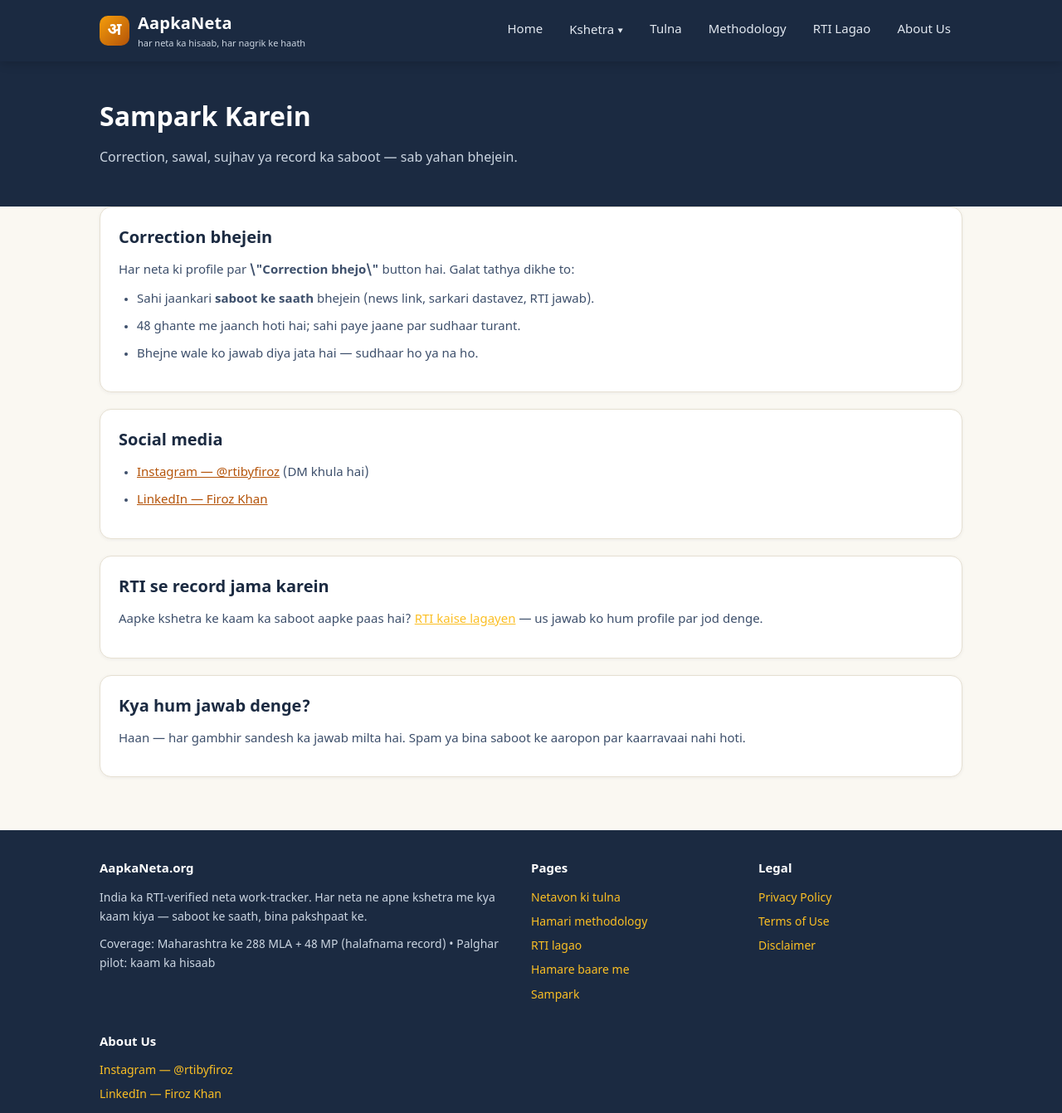
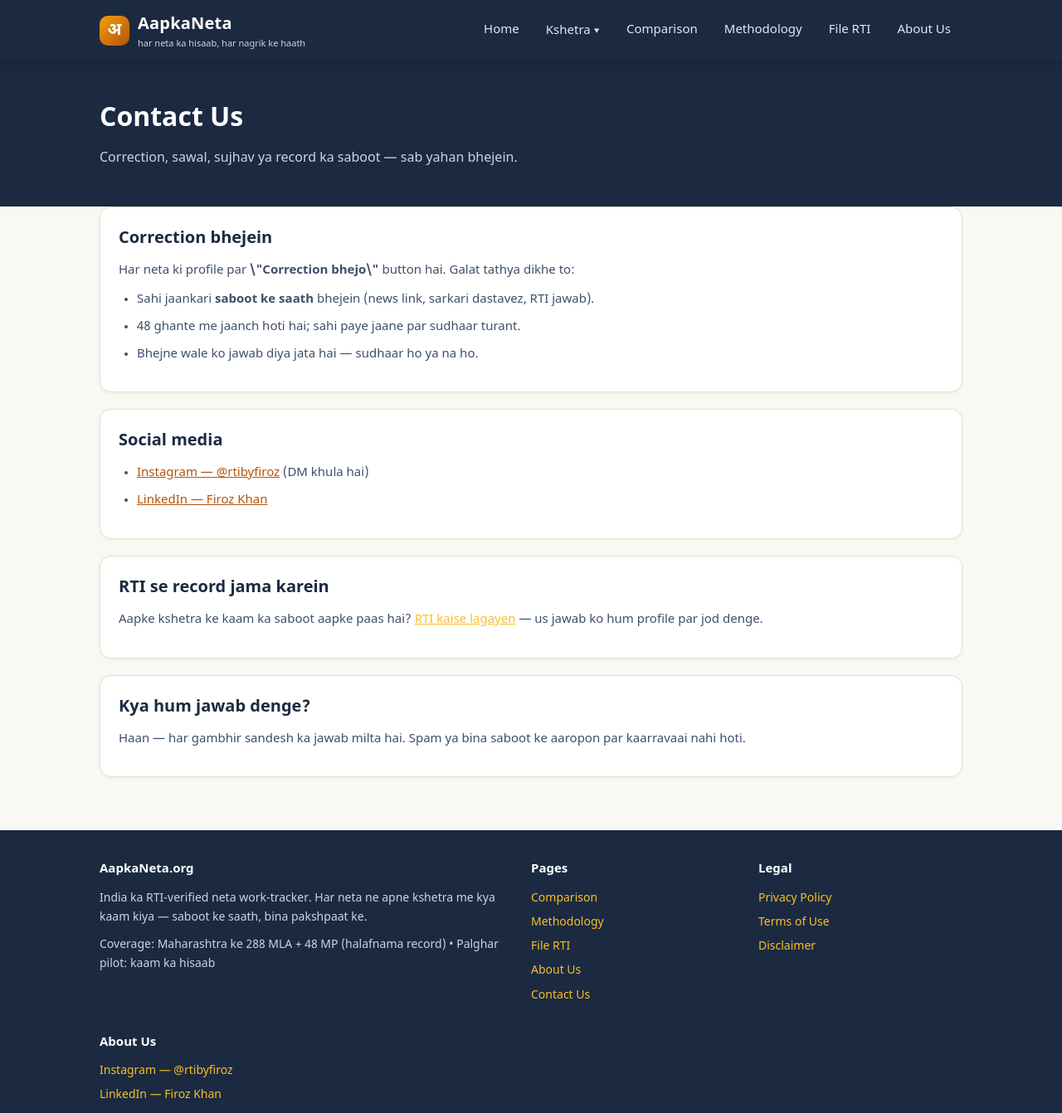
Before and after one commit to heartheakerboy/aapkaneta, an Astro site: page /contact in a window 1280 px wide. Shown: the top 1342 px of the page at 83% size. Built offline with nearby package versions, Linux system fonts and the light colour scheme; Astro itself is replaced by a stand-in of ours.

Commit message:
English page names: Comparison, Methodology, File RTI, About Us, Contact Us

```diff
--- a/src/layouts/Layout.astro
+++ b/src/layouts/Layout.astro
@@ -144,9 +144,9 @@ const { title, description = 'Har neta ka hisaab, har nagrik ke haath. RTI-verif
           <div class="nav-drop">
             <button id="kshetraBtn" aria-expanded="false" aria-controls="kshetraPanel">Kshetra ▾</button>
           </div>
-          <a href="/tulna">Tulna</a>
+          <a href="/tulna">Comparison</a>
           <a href="/methodology">Methodology</a>
-          <a href="/rti">RTI Lagao</a>
+          <a href="/rti">File RTI</a>
           <a href="/about">About Us</a>
         </nav>
       </div>
@@ -179,11 +179,11 @@ const { title, description = 'Har neta ka hisaab, har nagrik ke haath. RTI-verif
           <div>
             <h4>Pages</h4>
             <ul>
-              <li><a href="/tulna">Netavon ki tulna</a></li>
-              <li><a href="/methodology">Hamari methodology</a></li>
-              <li><a href="/rti">RTI lagao</a></li>
-              <li><a href="/about">Hamare baare me</a></li>
-              <li><a href="/contact">Sampark</a></li>
+              <li><a href="/tulna">Comparison</a></li>
+              <li><a href="/methodology">Methodology</a></li>
+              <li><a href="/rti">File RTI</a></li>
+              <li><a href="/about">About Us</a></li>
+              <li><a href="/contact">Contact Us</a></li>
             </ul>
           </div>
           <div>
--- a/src/pages/about.astro
+++ b/src/pages/about.astro
@@ -16,7 +16,7 @@ import Layout from '../layouts/Layout.astro';
 
   <div class="l-hero">
     <div class="wrap">
-      <h1>Hamare Baare Me</h1>
+      <h1>About Us</h1>
       <p>Neta ko dekhte sab hain — unke <b>kaam</b> ka hisaab koi nahi deta. Hum wahi karte hain.</p>
     </div>
   </div>
--- a/src/pages/contact.astro
+++ b/src/pages/contact.astro
@@ -17,7 +17,7 @@ import Layout from '../layouts/Layout.astro';
 
   <div class="l-hero">
     <div class="wrap">
-      <h1>Sampark Karein</h1>
+      <h1>Contact Us</h1>
       <p>Correction, sawal, sujhav ya record ka saboot — sab yahan bhejein.</p>
     </div>
   </div>
--- a/src/pages/methodology.astro
+++ b/src/pages/methodology.astro
@@ -18,7 +18,7 @@ import { badgeMeta } from '../data/pilot';
 
   <div class="m-hero">
     <div class="wrap">
-      <h1>Hamari Methodology</h1>
+      <h1>Methodology</h1>
       <p>Ye site <b>daavon</b> par nahi, <b>dastavezon</b> par chalti hai. Neeche har niyam likha hai — taaki aap hum par aankh band karke nahi, aankh khol kar bharosa karein.</p>
     </div>
   </div>
--- a/src/pages/rti.astro
+++ b/src/pages/rti.astro
@@ -41,7 +41,7 @@ function templateFor(slug: string, name: string): string {
   <div class="r-hero">
     <div class="wrap r-hero-grid">
       <div>
-        <h1>RTI Lagao — hisaab mango</h1>
+        <h1>File RTI</h1>
         <p>Maharashtra me MLA fund ka record online nahi milta — isliye RTI hi rasta hai. Neeche 6 seaton ke liye taiyaar template hai. Copy karo, apna naam-pata bharke sambandhit adhikaari ko bhejo. Jawab aate hi humein bhejo — "RTI Verified" badge ke saath site par publish hoga.</p>
       </div>
       <div class="r-hero-card">
--- a/src/pages/tulna.astro
+++ b/src/pages/tulna.astro
@@ -25,7 +25,7 @@ import { netas } from '../data/all';
 
   <div class="t-hero">
     <div class="wrap">
-      <h1>Netavon ki tulna</h1>
+      <h1>Comparison</h1>
       <p>Maharashtra — ek nazar me {netas.length} neta. Tathya record ke anusaar, raay aapki.</p>
     </div>
   </div>
```
